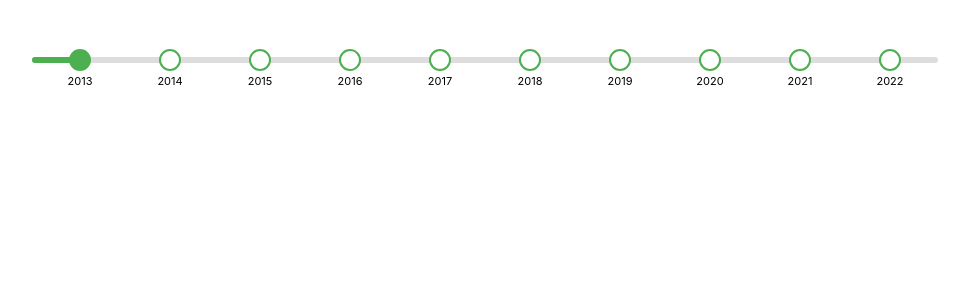
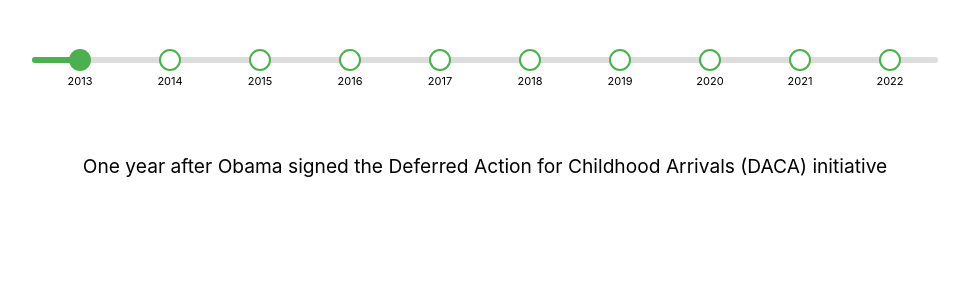
Before and after one commit to abclili123/data-vis-final-project, a React (Create React App) app: page / in a window 1280 px wide. Shown: the top 300 px of the page, without its empty margins (155-1124 px from the left). Built offline with nearby package versions, Linux system fonts and the light colour scheme.

Commit message:
shows timeline text

```diff
--- a/src/App.js
+++ b/src/App.js
@@ -3,8 +3,11 @@
 import * as d3 from 'd3';
 
 import React, { useEffect, useState } from 'react';
+import { useMemo } from 'react';
 
 import Timeline from './graphs/timeline';
+import TimelineContext from './graphs/timeline_context';
+
 
 
 function App() {
@@ -23,8 +26,13 @@
     d3.csv('/data/events_by_year.csv').then(setEventByYearData);
   }, []);
 
+  const memoizedYears = useMemo(() => {
+    return (eventByYearData || [])
+      .map(d => +d.year)
+      .sort((a, b) => a - b);
+  }, [eventByYearData]);
+
   useEffect(() => {
-    console.log(selectedYear)
     if (eventByYearData.length > 0) {
       const match = eventByYearData.find(d => +d.year === +selectedYear);
       if (match) {
@@ -46,12 +54,12 @@
   return (
     <div className="App">
       <Timeline
-        years={(eventByYearData || [])
-          .map(d => +d.year)
-          .sort((a, b) => a - b)}
+        years={memoizedYears}
         selectedYear={selectedYear}
         setSelectedYear={setSelectedYear}
       />
+      <TimelineContext selectedTimelineText={selectedTimelineText} />
+
       {/* Example: pass data + setters to charts */}
       {/* <MapChart data={countryByYearData} onRegionSelect={setSelectedRegion} /> */}
       {/* <BarChart data={selectedRegionData} selectedYear={selectedYear} onYearChange={setSelectedYear} /> */}
--- /dev/null
+++ b/src/graphs/timeline_context.css
@@ -0,0 +1,15 @@
+.timeline-context {
+    transition: opacity 0.3s ease;
+    opacity: 1;
+    font-size: 1.2rem;
+    padding: 10px;
+    margin-top: 20px;
+  }
+
+  .timeline-context.fade-out {
+    opacity: 0;
+  }
+
+  .timeline-context.fade-in {
+    opacity: 1;
+  }
--- /dev/null
+++ b/src/graphs/timeline_context.js
@@ -0,0 +1,28 @@
+import React, { useEffect, useState } from 'react';
+import './timeline_context.css';
+
+const TimelineContext = ({ selectedTimelineText }) => {
+  const [displayedText, setDisplayedText] = useState(selectedTimelineText);
+  const [fadeState, setFadeState] = useState('fade-in');
+
+  useEffect(() => {
+    if (selectedTimelineText === displayedText) return;
+
+    setFadeState('fade-out');
+
+    const timeout = setTimeout(() => {
+      setDisplayedText(selectedTimelineText);
+      setFadeState('fade-in');
+    }, 300); // match the fade-out duration
+
+    return () => clearTimeout(timeout);
+  }, [selectedTimelineText, displayedText]);
+
+  return (
+    <div className={`timeline-context ${fadeState}`}>
+      {displayedText}
+    </div>
+  );
+};
+
+export default TimelineContext;
```
